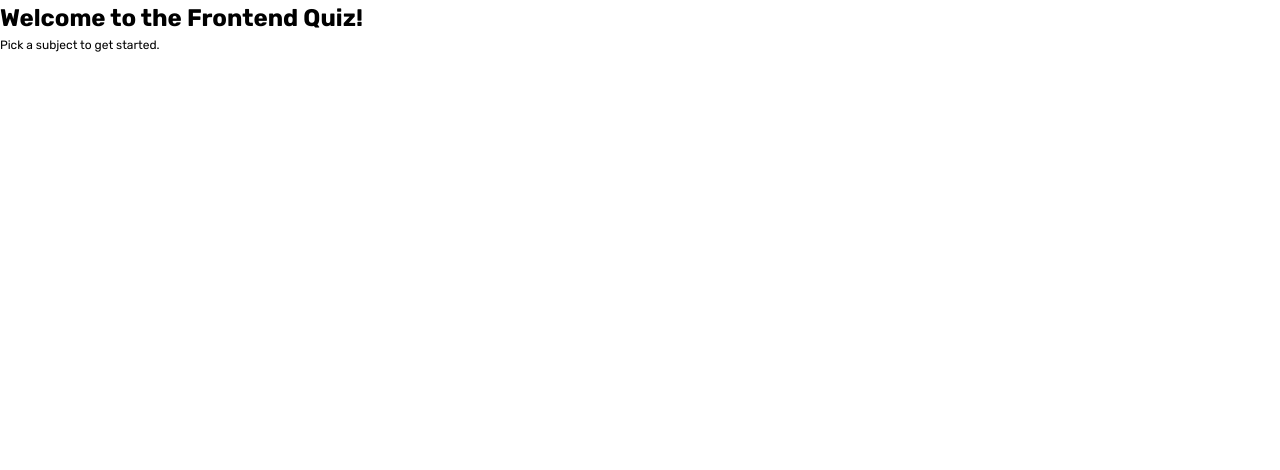
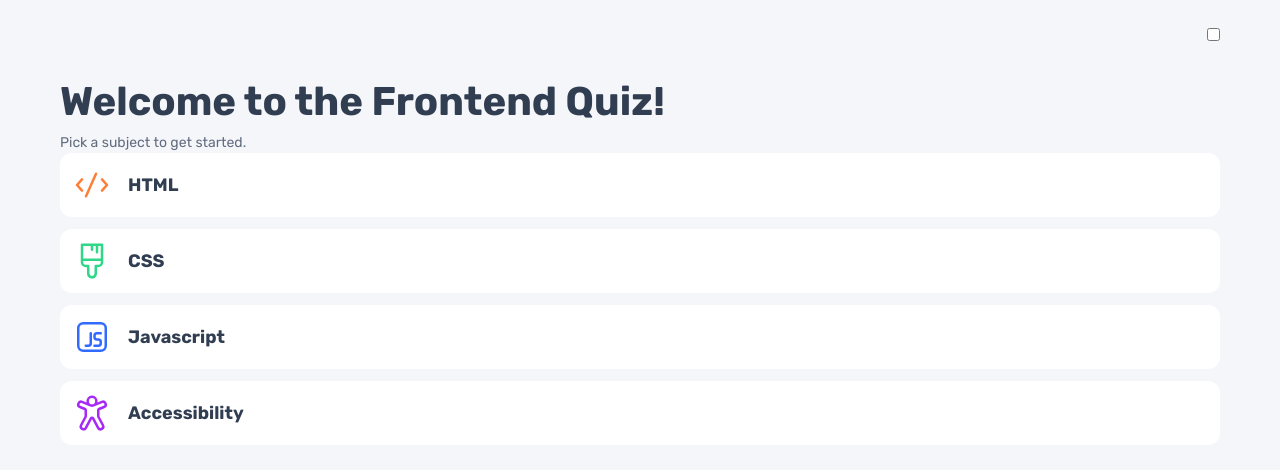
Before and after one commit to danmlarsen/fm-frontend-quiz, a website built with Parcel: page index.html in a window 1280 px wide. Built offline with nearby package versions, Linux system fonts and the light colour scheme.

Commit message:
Initial styling

```diff
--- a/index.html
+++ b/index.html
@@ -10,14 +10,41 @@
     <body>
         <main class="quiz">
             <div class="quiz__header">
-                <div class="quiz__category"></div>
-                <div class="quiz__theme"></div>
+                <div class="quiz__category">&nbsp;</div>
+                <div class="quiz__theme">
+                    <label for="theme-checkbox">
+                        <input class="quiz__theme-toggle" type="checkbox" name="theme" id="theme-checkbox" />
+                    </label>
+                </div>
             </div>
             <div class="quiz__question-wrapper">
                 <h1 class="heading-primary">Welcome to the Frontend Quiz!</h1>
                 <p>Pick a subject to get started.</p>
             </div>
-            <form class="quiz__answer-form" action="#" method="post"></form>
+            <div class="quiz__answers-wrapper">
+                <form class="quiz__answers-form" action="#" method="post">
+                    <label for="answer-1" class="quiz__answer">
+                        <img class="quiz__answer-icon" src="assets/images/icon-html.svg" alt="HTML" />
+                        <h3 class="quiz__answer-text">HTML</h3>
+                        <input type="radio" name="answer" id="answer-1" />
+                    </label>
+                    <label for="answer-2" class="quiz__answer">
+                        <img class="quiz__answer-icon" src="assets/images/icon-css.svg" alt="HTML" />
+                        <h3 class="quiz__answer-text">CSS</h3>
+                        <input type="radio" name="answer" id="answer-2" />
+                    </label>
+                    <label for="answer-3" class="quiz__answer">
+                        <img class="quiz__answer-icon" src="assets/images/icon-js.svg" alt="HTML" />
+                        <h3 class="quiz__answer-text">Javascript</h3>
+                        <input type="radio" name="answer" id="answer-3" />
+                    </label>
+                    <label for="answer-4" class="quiz__answer">
+                        <img class="quiz__answer-icon" src="assets/images/icon-accessibility.svg" alt="HTML" />
+                        <h3 class="quiz__answer-text">Accessibility</h3>
+                        <input type="radio" name="answer" id="answer-4" />
+                    </label>
+                </form>
+            </div>
         </main>
     </body>
 </html>
--- /dev/null
+++ b/sass/_base.scss
@@ -0,0 +1,32 @@
+@use 'variables' as *;
+
+body {
+    background-color: $background-color-light;
+    color: $text-color-light;
+    padding: 0 2.4rem;
+
+    transition: background-color 2s ease-in-out, color 2s ease-in-out;
+
+    h1,
+    h2,
+    h3,
+    h4,
+    h5,
+    h6 {
+        color: $heading-color-light;
+    }
+}
+
+.dark-mode {
+    background-color: $background-color-dark;
+    color: $text-color-dark;
+
+    h1,
+    h2,
+    h3,
+    h4,
+    h5,
+    h6 {
+        color: $heading-color-dark;
+    }
+}
--- a/sass/_quiz.scss
+++ b/sass/_quiz.scss
@@ -0,0 +1,33 @@
+@use 'variables' as *;
+
+.quiz {
+    max-width: 116rem;
+    margin: 0 auto;
+    display: grid;
+
+    &__header {
+        padding: 1.6rem 0;
+        min-height: 7.2rem;
+        display: flex;
+        justify-content: space-between;
+        align-items: center;
+    }
+
+    &__answers-form {
+        display: grid;
+        gap: 1.2rem;
+    }
+
+    &__answer {
+        display: flex;
+        align-items: center;
+        gap: 1.6rem;
+        background-color: $color-neutral-100;
+        padding: 1.2rem;
+        border-radius: 12px;
+
+        input[type='radio'] {
+            appearance: none;
+        }
+    }
+}
--- a/sass/_typography.scss
+++ b/sass/_typography.scss
@@ -13,6 +13,18 @@
 
 body {
     font-family: $ff-primary;
-    font-size: var(--fs-body);
+    font-size: $fs-body-sm;
     line-height: 1.5;
 }
+
+h1 {
+    font-size: $fs-heading-lg;
+}
+
+h2 {
+    font-size: $fs-heading-md;
+}
+
+h3 {
+    font-size: $fs-heading-sm;
+}
--- a/sass/_variables.scss
+++ b/sass/_variables.scss
@@ -12,12 +12,21 @@ $color-neutral-600: #626c7f;
 $color-neutral-800: #3b4d66;
 $color-neutral-900: #313e51;
 
+$background-color-light: $color-neutral-200;
+$text-color-light: $color-neutral-600;
+$heading-color-light: $color-neutral-900;
+
+$background-color-dark: $color-neutral-900;
+$text-color-dark: $color-neutral-400;
+$heading-color-dark: $color-neutral-100;
+
 //
 // Typography
 //
 $ff-primary: 'Rubik', sans-serif;
 $fw-regular: 400;
-
-:root {
-    --fs-body: 1.2rem;
-}
+$fs-body-sm: 1.4rem;
+$fs-body-md: 1.8rem;
+$fs-heading-lg: 4rem;
+$fs-heading-md: 2rem;
+$fs-heading-sm: 1.8rem;
--- a/sass/main.scss
+++ b/sass/main.scss
@@ -1,4 +1,5 @@
 @use 'variables';
 @use 'reset';
 @use 'typography';
+@use 'base';
 @use 'quiz';
```
